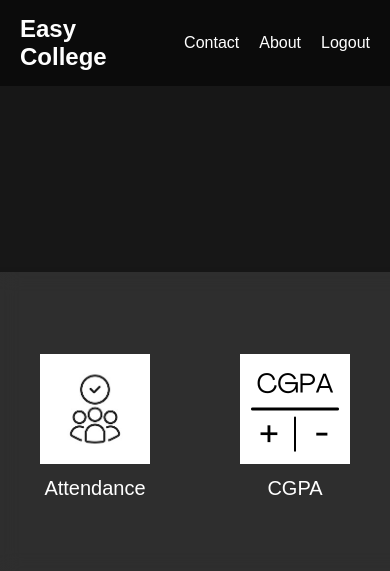
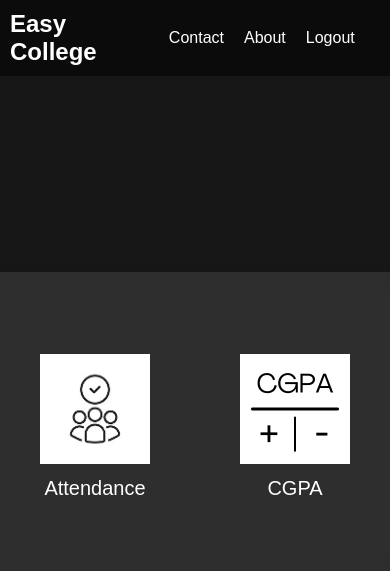
Before and after one commit to ashwathhhhh/Easy-College, a Flask app: page /pages in a window 390 px wide. Shown: the top 571 px of the page. Run offline with Flask 3, Linux system fonts and the light colour scheme; the visitor is signed in with stand-in values (Sample User, id 1).

Commit message:
pages mobile view

```diff
--- a/templates/pages.html
+++ b/templates/pages.html
@@ -133,6 +133,28 @@
         text-decoration: none;
         font-weight: bold;
     }
+    @media (max-width: 600px) {
+            .navbar {
+                padding: 10px;
+                flex-direction: row;
+                gap: 10px;
+            }
+
+            .navbar-links {
+                width: 100%;
+                justify-content: center;
+            }
+
+            .login-container {
+                padding: 1.5rem;
+                margin: 100px 10px 20px 10px;
+            }
+
+            .login-btn {
+                font-size: 16px;
+                padding: 10px 20px;
+            }
+        }
 </style>
 </head>
 <body>
```
